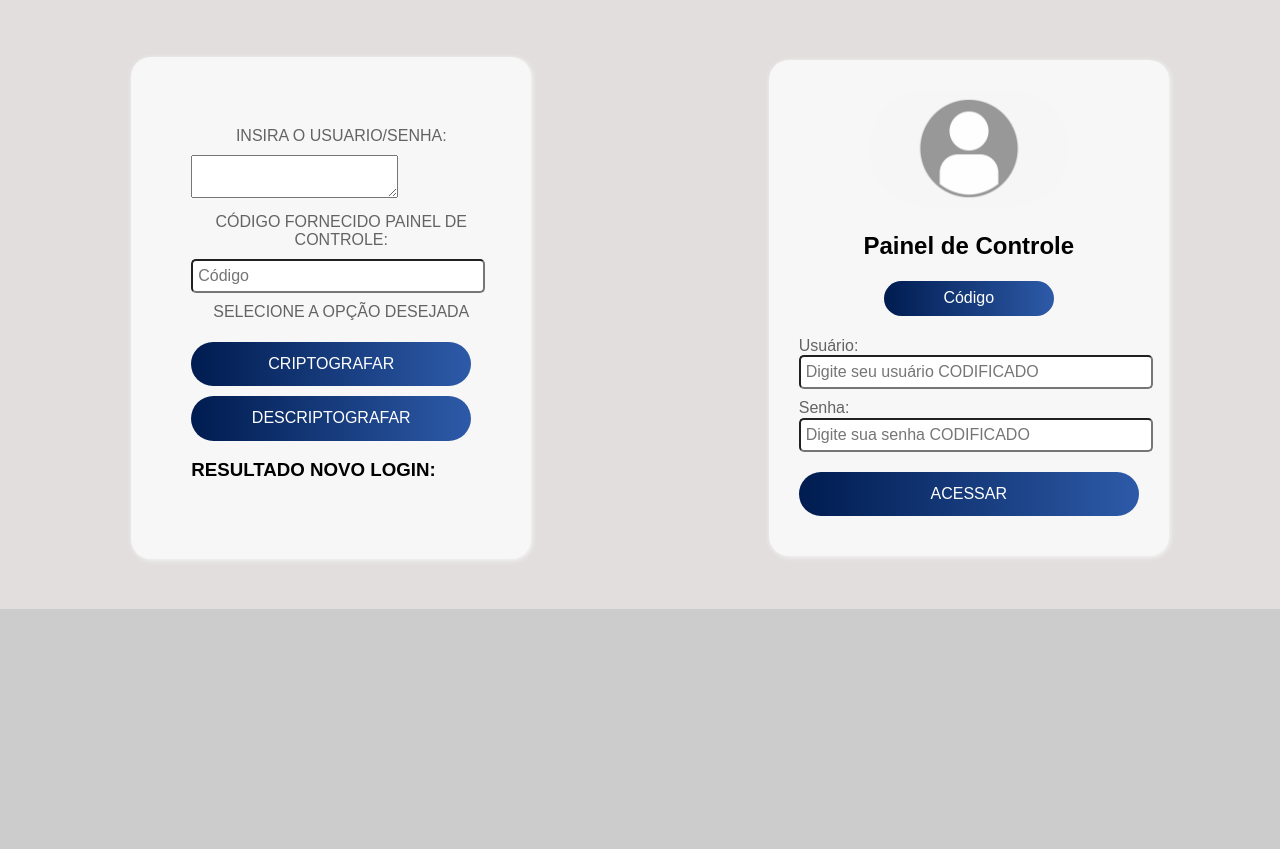
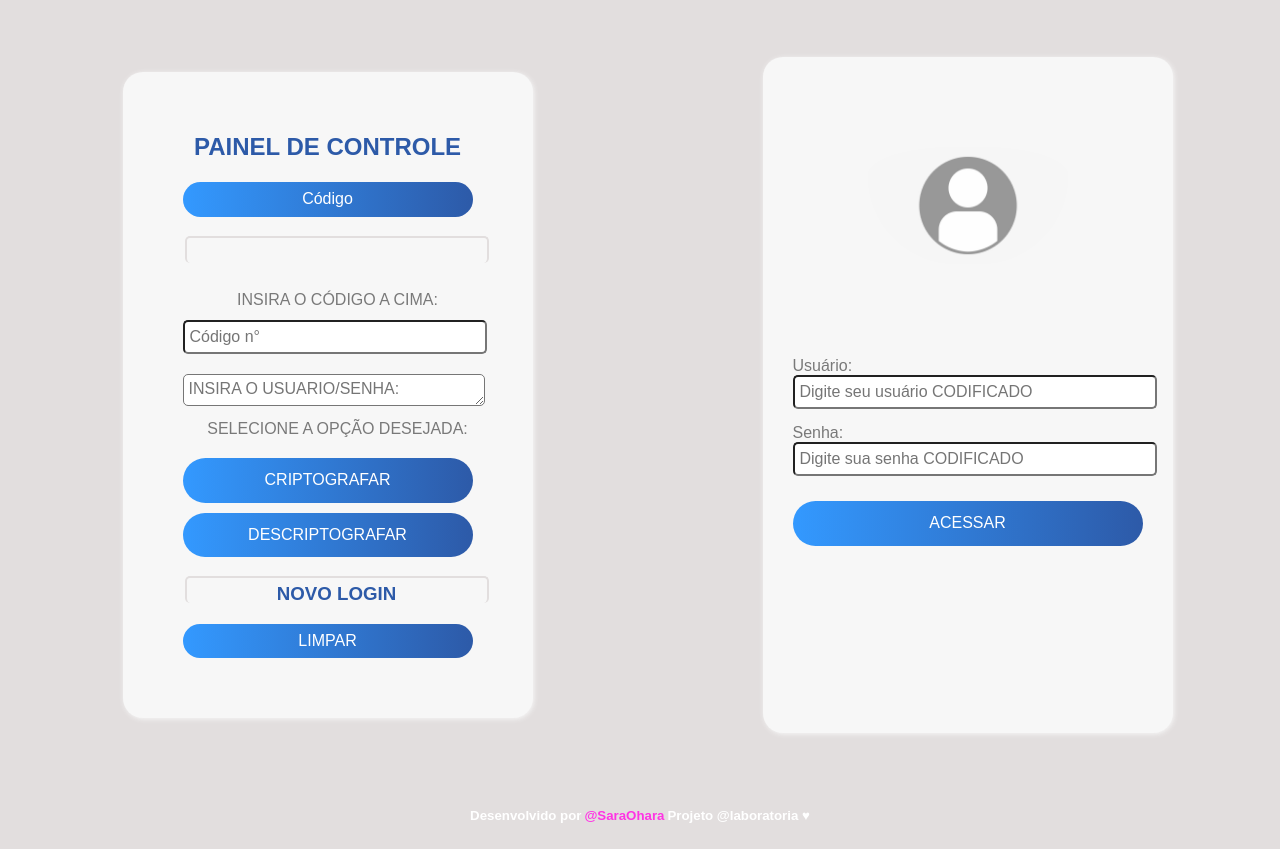
Before and after one commit to Laboratoria/SAP005-cipher, a website with bundled scripts: page src/index.html in a window 1280 px wide. Shown: the part 683-1532 px from the top of the page. Before the commit the page ends 1292 px from the top, so only its background shows below. Built offline with nearby package versions, Linux system fonts and the light colour scheme.

Commit message:
FInalizado

```diff
--- a/src/cipher.js
+++ b/src/cipher.js
@@ -8,6 +8,7 @@ const cipher = {
       if (codeLetra !== "") {
         let novaLetra = codeLetra.charCodeAt();
         let novoCode = ((novaLetra - 65 + parseInt(offset)) % 26) + 65;
+
         codeLetra = String.fromCharCode(novoCode);
       }
       palavraDigitada = palavraDigitada + codeLetra;
@@ -18,7 +19,8 @@ const cipher = {
   decode: function (offset, string) {
     let palavraDigitada = ""
     let maiusculo = string.toUpperCase();
-    for (let deslocamento = 0; deslocamento < maiusculo.length; deslocamento++) {
+    for (let deslocamento = 0;
+      deslocamento < maiusculo.length; deslocamento++) {
       let codeLetra = maiusculo[deslocamento]
       if (codeLetra !== " ") {
         let novaLetra = maiusculo[deslocamento].charCodeAt();
@@ -33,6 +35,15 @@ const cipher = {
   sorteio: function () {
     return document.getElementById("resultado").innerHTML
       = Math.floor(Math.random() * (25 - 1 + 1)) + 1;
+
+  },
+  /*Limpar */
+  clear: function () {
+    document.getElementById("mensagemUsuario").value = ""
+    document.getElementById("offset").value = ""
+    document.getElementById("resultado").value = ""
+    resultadoFinal.innerHTML = 'NOVO LOGIN'
+    resultado.innerHTML = ""
   }
 };
 
--- a/src/index.html
+++ b/src/index.html
@@ -4,6 +4,7 @@
 <head>
   <meta charset="utf-8">
   <title>Força Aérea - Área Restrita Login</title>
+  <link rel="shortcut icon" href="img/favicon.ico" type="image/x-icon">
   <link rel="stylesheet" type="text/css" href="normalize.css" />
   <link rel="stylesheet" type="text/css" href="style.css" />
 </head>
@@ -24,9 +25,9 @@
   </nav>
 
   <header id="topo">
-    <h1>Força Aérea Brasileira - Área Restrita</h1>
-    <h2>Login</h2>
-    <p>INCERIR ALGO SOBRE A CIFRA***</p>
+    <h1>Força Aérea Brasileira - Base Aérea </h1>
+    <h2>Área Restrita</h2>
+    <p>Acesso Digital Único da Plataforma </p>
   </header>
 
   <!--CAMPO DA CIFRA-->
@@ -36,26 +37,35 @@
       <div class="form-initial">
         <form>
           <div class="input-group">
-            <label for="mensagemUsuario">INSIRA O USUARIO/SENHA:</label>
-            <textarea id="mensagemUsuario"></textarea>
+            <h2 class="titleLogin"> PAINEL DE CONTROLE</h2>
+            <button type="button" class="buttonSorteio" id="btnSorteio">Código</button>
+            <h3 id="resultado"></h3>
+
+            <div class="input-group">
+              <label for="offset">INSIRA O CÓDIGO A CIMA: </label>
+              <input autocomplete="off" type="number" id="offset" placeholder="Código n°">
+            </div>
+            <label for="mensagemUsuario"></label>
+            <textarea autocomplete="off" placeholder="INSIRA O USUARIO/SENHA:" class="textarea"
+              id="mensagemUsuario"></textarea>
           </div>
+
           <div class="input-group">
-            <label for="offset">CÓDIGO FORNECIDO PAINEL DE CONTROLE: </label>
-            <input type="number" id="offset" placeholder="Código">
-          </div>
-          <div class="input-group">
-            <label for="criptografar">SELECIONE A OPÇÃO DESEJADA</label>
+            <label for="criptografar">SELECIONE A OPÇÃO DESEJADA:</label>
             <div id="btn-option">
               <input type="button" id="criptografar" class="criptografar" value="CRIPTOGRAFAR">
               <input type="button" id="descriptografar" class="descriptografar" value="DESCRIPTOGRAFAR">
             </div>
           </div>
         </form>
+
         <div id="resultadoP" class="display-none">
-          <h3>RESULTADO NOVO LOGIN: </h3>
-          <p id="resultadoFinal"></p>
+
+          <h3 id="resultadoFinal">NOVO LOGIN</h3>
         </div>
-      </div>
+        <div class="botaoFinal">
+          <input type="reset" name="cls" class="cls" id="cls" value="LIMPAR" onclick="LIMPAR()" />
+        </div>
     </section>
 
     <!--CAMPO FORMULARIO LOGIN-->
@@ -63,18 +73,17 @@
     <form class="form" action="#">
       <div class="card">
         <div class="card-top">
+
           <img class="imglogin" src="img/avatar.png" alt="imagem_do_usuario">
-          <h2 class="titleLogin"> Painel de Controle</h2>
-          <button type="button" class="buttonSorteio" id="btnSorteio">Código</button>
-          <h1 id="resultado"></h1>
+
         </div>
         <div class="card-grupo">
           <label for="usuario">Usuário:</label>
-          <input id="usuario" type="text" placeholder="Digite seu usuário CODIFICADO" required>
+          <input autocomplete="off" id="usuario" type="text" placeholder="Digite seu usuário CODIFICADO" required>
         </div>
         <div class="card-grupo">
           <label for="senha">Senha:</label>
-          <input id="senha" type="password" placeholder="Digite sua senha CODIFICADO" required>
+          <input autocomplete="off" id="senha" type="password" placeholder="Digite sua senha CODIFICADO" required>
         </div>
         <div class="card-grupo btn">
           <button id="botaoEnviar" type="submit">ACESSAR</button>
@@ -83,6 +92,16 @@
     </form>
 
   </nav>
+  <nav class="creditos1">
+    <div class="creditos2">
+      <h5>Desenvolvido por<a class="creditos3" target="_blank" href="https://github.com/SaraOhara">@SaraOhara</a>Projeto
+        @laboratoria
+        ♥</h5>
+
+
+  </nav>
+
+  </div>
 
   <script src="index.js" type="module"></script>
 
--- a/src/style.css
+++ b/src/style.css
@@ -1,13 +1,15 @@
 /* CORPO */
 body{
+
     font-family: sans-serif;
-    color: black;
+    color:#000000;
     background-color: #ccc;
     width: 100%;
     height: 100%;
 }
 
 .logo{
+
    padding: 9px;
    max-width: 200px;
    max-height: 150px;
@@ -15,16 +17,19 @@ body{
 }
 
 h1, h2, h3{
+
     font-family: sans-serif;
-    color: black;
+    color: #000000;;
 }
 
 /* Naveção*/
 .forms{
+
     background-color: #e2dede; /* parte inferior*/
 }
 
 .menu-top{
+
     position: fixed;
     left: 0;
     top: 0;
@@ -34,21 +39,24 @@ h1, h2, h3{
 }
 
 nav {
+
     display: flex;
     flex-direction: column;
     align-items: center;
-    background-color: #0f4098;
+    background-color: #1f4f9e;
 }
 
 nav > a {
+
     text-decoration: none;
     color: #ffffff;
     font-weight: 900;
     font-size: 32px;
-    font-family: 'Segoe UI', Tahoma, Geneva, Verdana, sans-serif;
+    font-family: Cambria, Cochin, Georgia, Times, 'Times New Roman', serif
 }
 
 nav ul{
+
     display: flex;
     flex-direction: column;
     align-items: center;
@@ -58,11 +66,13 @@ nav ul{
 }
 
 nav ul li{
+
     width: 100%;
     text-align: center;
 }
 
 nav ul li a{
+
     display: inline-block;
     padding: 10px 0;
     width: 100%;
@@ -72,10 +82,11 @@ nav ul li a{
 
 /* Cabeçalho*/
 header{
+
     display: flex;
     flex-direction: column;
     align-items: center;
-    background-image: url("img/fundo.jpeg");
+    background-image: url("img/fundo.jpg");
     background-size: cover;
     background-repeat: no-repeat;
     background-position: center;
@@ -85,25 +96,30 @@ header{
 }
 
 header h1{
+
     color: #ffffff;
 }
 
 header p{
+
     margin-bottom: 2em;
 }
 
 /*Medidas para demais dispositos */
 @media screen and (min-width: 768px) {
     nav {
+
         flex-direction: row;
         justify-content: space-around;
     }
 
     nav ul {
+
         flex-direction: row;
         width: 70%;
     }
     header {
+
         height: 600px;
         height: 60vh;
         justify-content: center;
@@ -111,27 +127,43 @@ header p{
 }
 
 #fotos img{
+
     width: 33.3333333%;
 }
 
 /*CIFRA*/
 .container {
-    width: 400px;
+
+    width: 410px;
     margin: left;
-    padding-left: 20px;/* Para colocar a direita utilizar padding-right*/
+    padding-left: 15px;/* Para colocar a direita utilizar padding-right*/
     padding-top: 60px;
     padding-bottom: 50px;
 }
 
 .form-initial{
+
     box-shadow: 1px 1px 5px #f7f7f7;
     background-color: #f7f7f7;
     padding: 60px;
     border-radius: 20px;
 }
 
+.buttonSorteio{
+
+    background-image: linear-gradient(to right, #3399ff, #2d5aa8);
+    width: 100%;
+    border-radius: 30px;
+    padding: 8px;
+    border: 0px;
+    outline: 0;
+    margin-top: 2px;
+    color: white;
+}
+
 .criptografar{
-    background-image: linear-gradient(to right, #001c50, #2d5aa8);
+
+    background-image: linear-gradient(to right, #3399ff, #2d5aa8);
     width: 100%;
     border-radius: 30px;
     padding: 13px;
@@ -142,11 +174,13 @@ header p{
 }
 
 .criptografar:hover{
-    background-image: linear-gradient(to right, #2d5aa8, #001c50);
+
+    background-image: linear-gradient(to right, #2d5aa8, #3399ff);
 }
 
 .descriptografar{
-    background-image: linear-gradient(to right, #001c50, #2d5aa8);
+
+    background-image: linear-gradient(to right, #3399ff, #2d5aa8);
     width: 100%;
     border-radius: 30px;
     padding: 13px;
@@ -157,10 +191,22 @@ header p{
 }
 
 .descriptografar:hover{
-    background-image: linear-gradient(to right, #2d5aa8, #001c50);
+
+    background-image: linear-gradient(to right, #2d5aa8, #3399ff);
 }
 
 .input-group >input{
+
+    border-radius:  5px;
+    outline: 0;
+    width: 100%;
+    height: 20px;
+    padding-top: 5px;
+    padding: 5px;
+}
+
+.textarea{
+
     border-radius:  5px;
     outline: 0;
     width: 100%;
@@ -170,44 +216,105 @@ header p{
 }
 
 .input-group > label{
+
     width: 100%;
-    color: rgba(0, 0, 0, 0.6);
+    color:  #797979;
     display: block;
     padding: 10px;
     text-align: center;
 }
 
+h3{
+
+    border-radius:  5px;
+    outline: 1;
+    width: 100%;
+    height: 20px;
+    padding-top: 5px;
+    padding: 5px;
+    border: #2d5aa8;
+    color: #2d5aa8;
+    text-align: center;
+    border: 2px solid #e2dede;
+    border-bottom: none;
+    margin-left: 2px;
+    height: 15px;
+    width: 100%;
+}
+
+.buttonSorteio{
+
+    background-image: linear-gradient(to right, #3399ff, #2d5aa8);
+    width: 100%;
+    border-radius: 30px;
+    padding: 8px;
+    border: 0px;
+    outline: 0;
+    margin-top: 2px;
+    color: white;
+}
+
+.cls{
+
+    background-image: linear-gradient(to right, #3399ff, #2d5aa8);
+    width: 100%;
+    border-radius: 30px;
+    padding: 8px;
+    border: 0px;
+    outline: 0;
+    margin-top: 2px;
+    color: white;
+}
+
 /* Formulario de login*/
 .form {
-   width: 400px;
+
+   width: 410px;
    margin: left;
    padding-left: 15px;/* Para colocar a direita utilizar padding-right*/
    padding-top: 60px;
    padding-bottom: 50px;
 }
 
+.imglogin{
+
+    border-radius: 150px;
+    width: 200px;
+    box-shadow:  #000000;
+    padding-top: 60px;
+}
+
+
 .card {
+
     box-shadow: 1px 1px 5px #f7f7f7;
     background-color: #f7f7f7;
     padding: 30px;
     border-radius: 20px;
+    height: 16.3cm;
 }
 
 .card-top {
+
     text-align: center;
+    height: 7cm;
 }
 
 .card-grupo{
+
     margin-bottom: 10px;
+    padding-top: 5px;
 }
 
 .card-grupo > label{
+
     width: 100%;
-    color: rgba(0, 0, 0, 0.6);
+    color: #797979;
     display: block;
 }
 
 .card-grupo >input{
+
     border-radius:  5px;
     outline: 0;
     width: 100%;
@@ -217,7 +324,8 @@ header p{
 }
 
 .card-grupo> button{
-    background-image: linear-gradient(to right, #001c50, #2d5aa8);
+
+    background-image: linear-gradient(to right, #3399ff, #2d5aa8);
     width: 100%;
     border-radius: 30px;
     padding: 13px;
@@ -228,26 +336,38 @@ header p{
 }
 
 .btn button:hover{
-    background-image: linear-gradient(to right, #2d5aa8, #001c50);
-}
 
-.buttonSorteio{
-    background-image: linear-gradient(to right, #001c50, #2d5aa8);
-    width: 50%;
-    border-radius: 30px;
-    padding: 8px;
-    border: 0px;
-    outline: 0;
-    margin-top: 2px;
-    color: white;
-}
-
-.imglogin{
-    border-radius: 150px;
-    width: 200px;
-    box-shadow:  #6e353d;
+    background-image: linear-gradient(to right, #2d5aa8, #3399ff);
 }
 
 .titleLogin{
+
+    color: #2d5aa8;
+    text-align: center;
+    margin-top: 1px;
+}
+
+.creditos1{
+
+    background-color: #e2dede;
+    padding: 3px;
+}
+
+.creditos2{
+
     color: #000000;
+    padding: 0 3px;
+    width: 100%;
+    text-decoration: none;
+    color: #ffffff;
+    font-weight: 700;
+    text-align: center;
 }
+
+.creditos3{
+
+    color: #ff33e4;
+    padding: 0 3px;
+    width: 100%;
+    text-decoration: none;
+}
```
Also changed, not shown: src/index.js (+14 -10 lines), src/img/favicon.ico (added), 1 other file.
